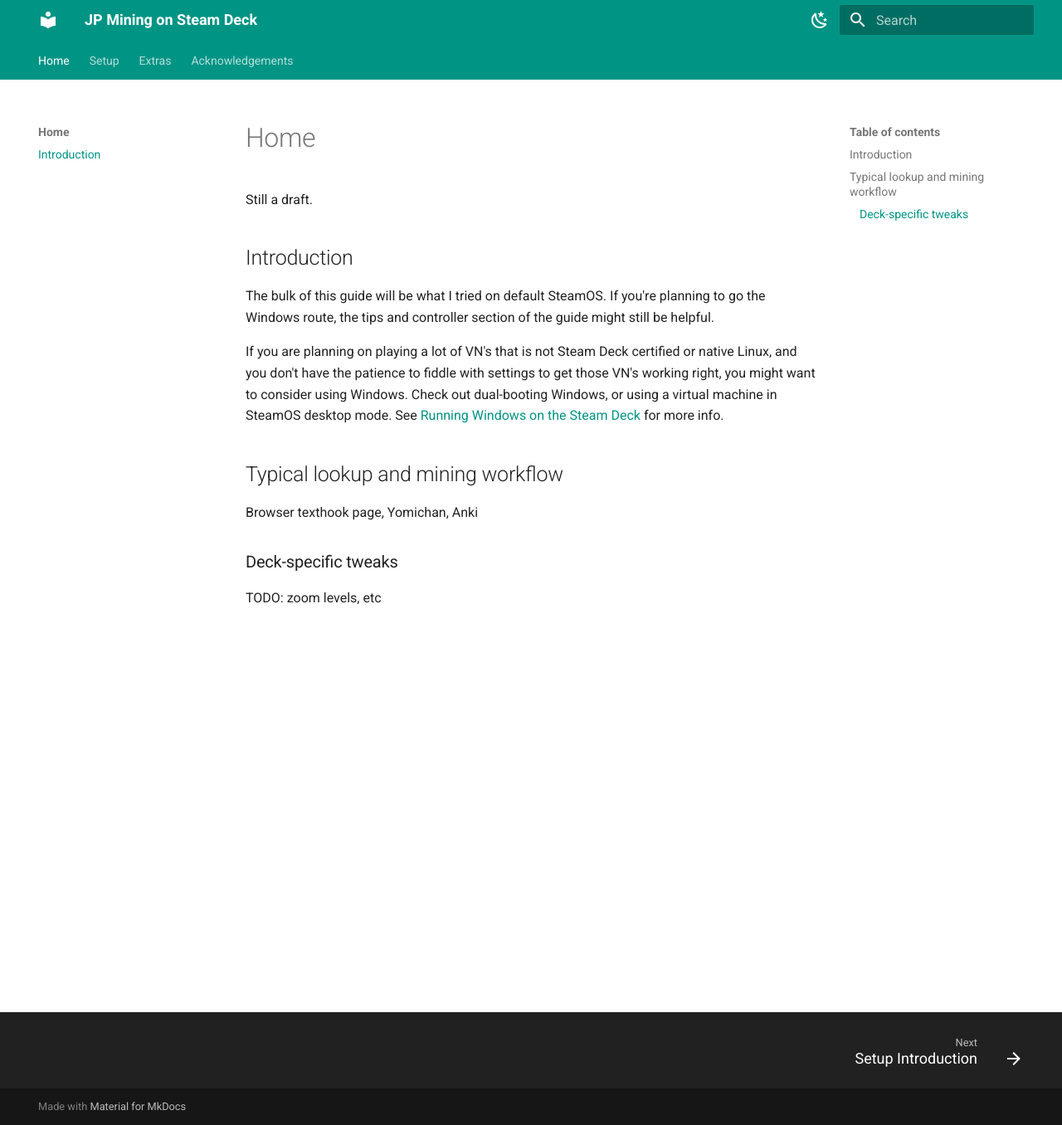
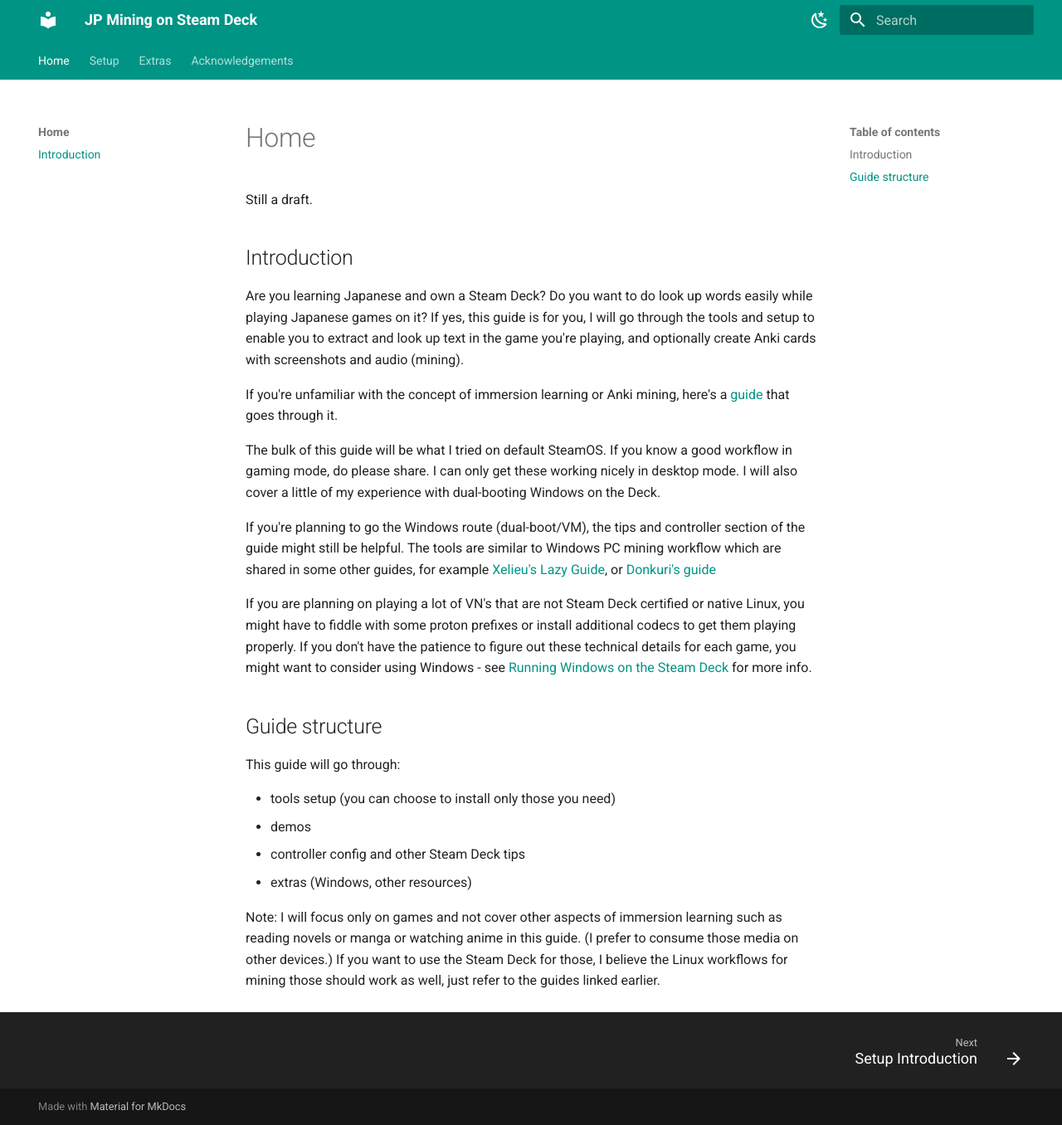
Before and after one commit to aka-baka/deck-mining, an MkDocs documentation site: the page built from docs/index.md, in a window 1280 px wide and 1356 px high. Shown: the whole window at 83% size. Built offline with MkDocs 1.6.1 and Material for MkDocs 9.7.7, drawn with Linux system fonts in a browser that asks for light colours.

```diff
--- a/docs/index.md
+++ b/docs/index.md
@@ -4,14 +4,24 @@ Still a draft.
 
 ## Introduction
 
-The bulk of this guide will be what I tried on default SteamOS. If you're planning to go the Windows route, the tips and controller section of the guide might still be helpful.
+Are you learning Japanese and own a Steam Deck? Do you want to do look up words easily while playing Japanese games on it? If yes, this guide is for you, I will go through the tools and setup to enable you to extract and look up text in the game you're playing, and optionally create Anki cards with screenshots and audio (mining).
 
-If you are planning on playing a lot of VN's that is not Steam Deck certified or native Linux, and you don't have the patience to fiddle with settings to get those VN's working right, you might want to consider using Windows. Check out dual-booting Windows, or using a virtual machine in SteamOS desktop mode. See [Running Windows on the Steam Deck](runWin.md) for more info.
+If you're unfamiliar with the concept of immersion learning or Anki mining, here's a [guide](https://donkuri.github.io/learn-japanese) that goes through it.
 
-## Typical lookup and mining workflow
+The bulk of this guide will be what I tried on default SteamOS. If you know a good workflow in gaming mode, do please share. I can only get these working nicely in desktop mode.
+I will also cover a little of my experience with dual-booting Windows on the Deck.
 
-Browser texthook page, Yomichan, Anki
+If you're planning to go the Windows route (dual-boot/VM), the tips and controller section of the guide might still be helpful. The tools are similar to Windows PC mining workflow which are shared in some other guides, for example [Xelieu's Lazy Guide](https://xelieu.github.io/jp-lazy-guide/setup/), or [Donkuri's guide](https://donkuri.github.io/learn-japanese/)
 
-### Deck-specific tweaks
+If you are planning on playing a lot of VN's that are not Steam Deck certified or native Linux, you might have to fiddle with some proton prefixes or install additional codecs to get them playing properly. If you don't have the patience to figure out these technical details for each game, you might want to consider using Windows - see [Running Windows on the Steam Deck](runWin.md) for more info.
 
-TODO: zoom levels, etc
+## Guide structure
+
+This guide will go through:
+
+- tools setup (you can choose to install only those you need)
+- demos
+- controller config and other Steam Deck tips
+- extras (Windows, other resources)
+
+Note: I will focus only on games and not cover other aspects of immersion learning such as reading novels or manga or watching anime in this guide. (I prefer to consume those media on other devices.) If you want to use the Steam Deck for those, I believe the Linux workflows for mining those should work as well, just refer to the guides linked earlier.
```
Also changed, not shown: docs/acknowledgements.md (+1 -1 lines), docs/setupIntro.md (+5 -5 lines), docs/setupTools.md (+7 -10 lines), docs/tips.md (+7 -1 lines).
